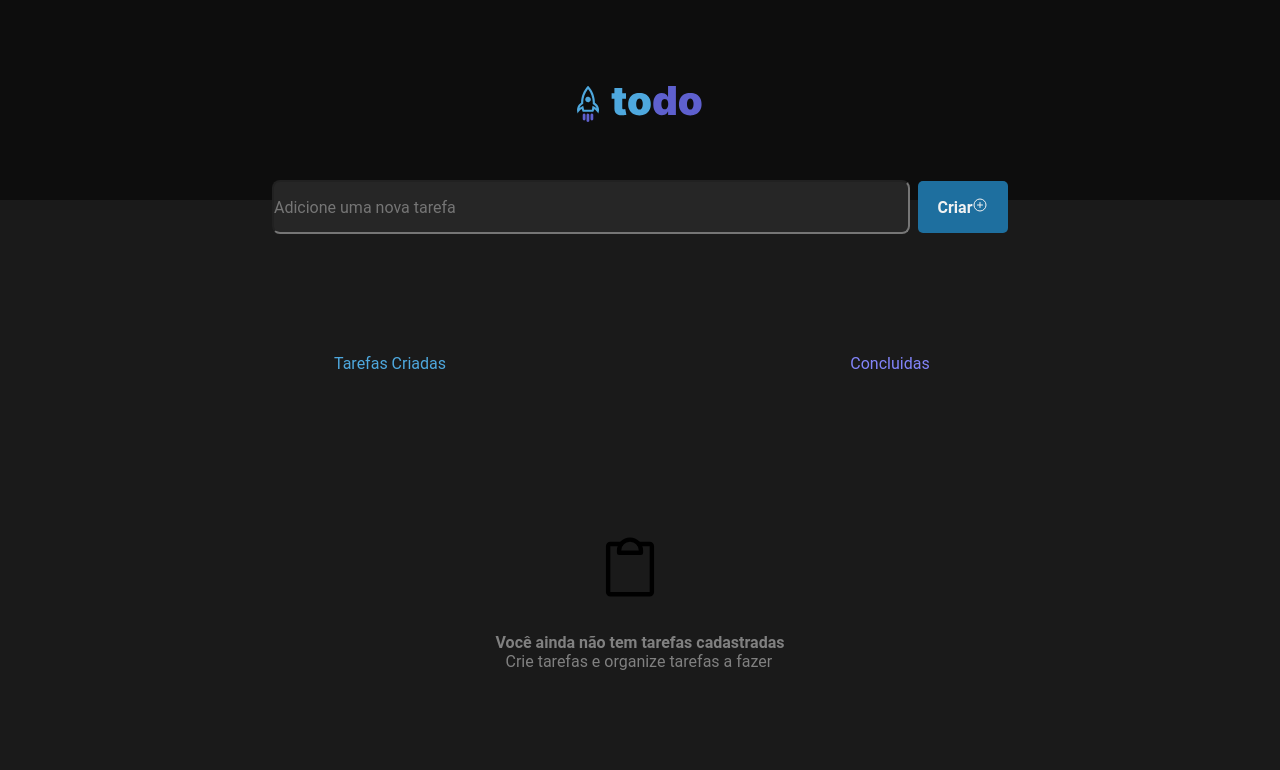
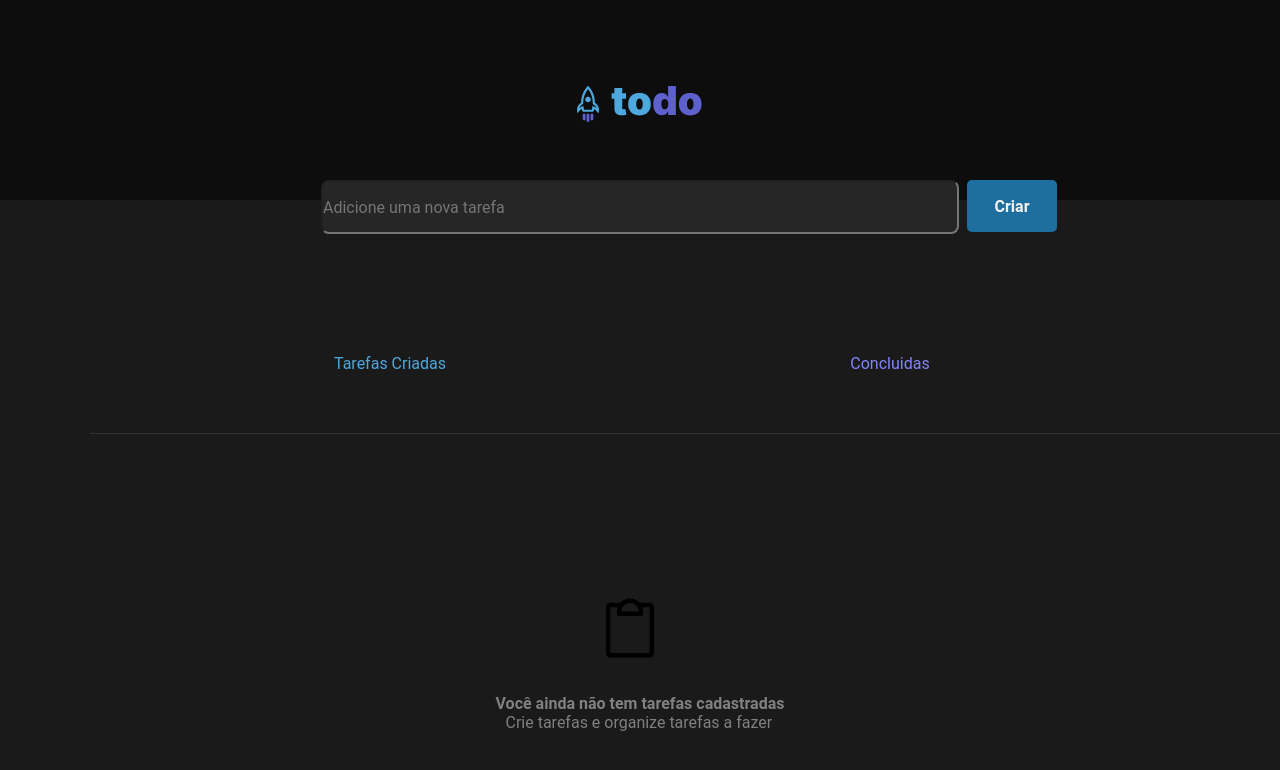
Before and after one commit to Odin042/desafio-todolist-rocketseat, a React (Vite) app: page / in a window 1280 px wide. Shown: the top 770 px of the page. Built offline with nearby package versions, Linux system fonts and the light colour scheme.

Commit message:
Mudanças no CSS

```diff
--- a/src/App.tsx
+++ b/src/App.tsx
@@ -3,6 +3,7 @@ import { Header } from './components/Header/Header'
 import { TaskBar } from './components/TaskBar/TaskBar'
 
 import './global.css'
+
 
 function App() {
 
--- a/src/components/TaskBar/TaskBar.module.css
+++ b/src/components/TaskBar/TaskBar.module.css
@@ -21,6 +21,8 @@
     height: 52px;
     width: 90px;
     border: none;
+    position: absolute;
+    padding: 12px 16px;
     background-color: var(--blue-dark);
     color: var(--gray-100);
     font-weight: bold;
@@ -40,9 +42,9 @@
 
 .taskheader {
     display: flex;
-    border-radius: 10px;
+    border-bottom: 1px solid var(--gray-400);
     background: transparent;
-    padding:0 100px;
+    padding:0 100px 60px;
     margin:120px 0 120px 100px;
     text-align: center;
 }
--- a/src/components/TaskBar/TaskBar.tsx
+++ b/src/components/TaskBar/TaskBar.tsx
@@ -9,13 +9,18 @@ export const TaskBar = () => {
     "Isso é uma task nova"]);
   const[countTask, setCountTask] = React.useState(0);
 
+  const handleNewTask = (event: React.FormEvent<HTMLFormElement>) => {
+    event.preventDefault();
+
+
+  }
+
   return (
     <div className={styles.container}>
       <div className={styles.input}>
         <input type="text" placeholder="Adicione uma nova tarefa" />
         <button>
           Criar
-          <PlusCircle />
         </button>
       </div>
       <div className={styles.taskheader}>
@@ -27,6 +32,14 @@ export const TaskBar = () => {
         <strong>Você ainda não tem tarefas cadastradas</strong>
         <p>Crie tarefas e organize tarefas a fazer</p>
       </div>
+      <div className={styles.taskbox}>
+        {NewTask.map(task => {
+          <div className={styles.taskcreate}>
+            <input type="checkbox"></input>
+          </div>
+        })}
+
+      </div>
 
 
     </div>
```
